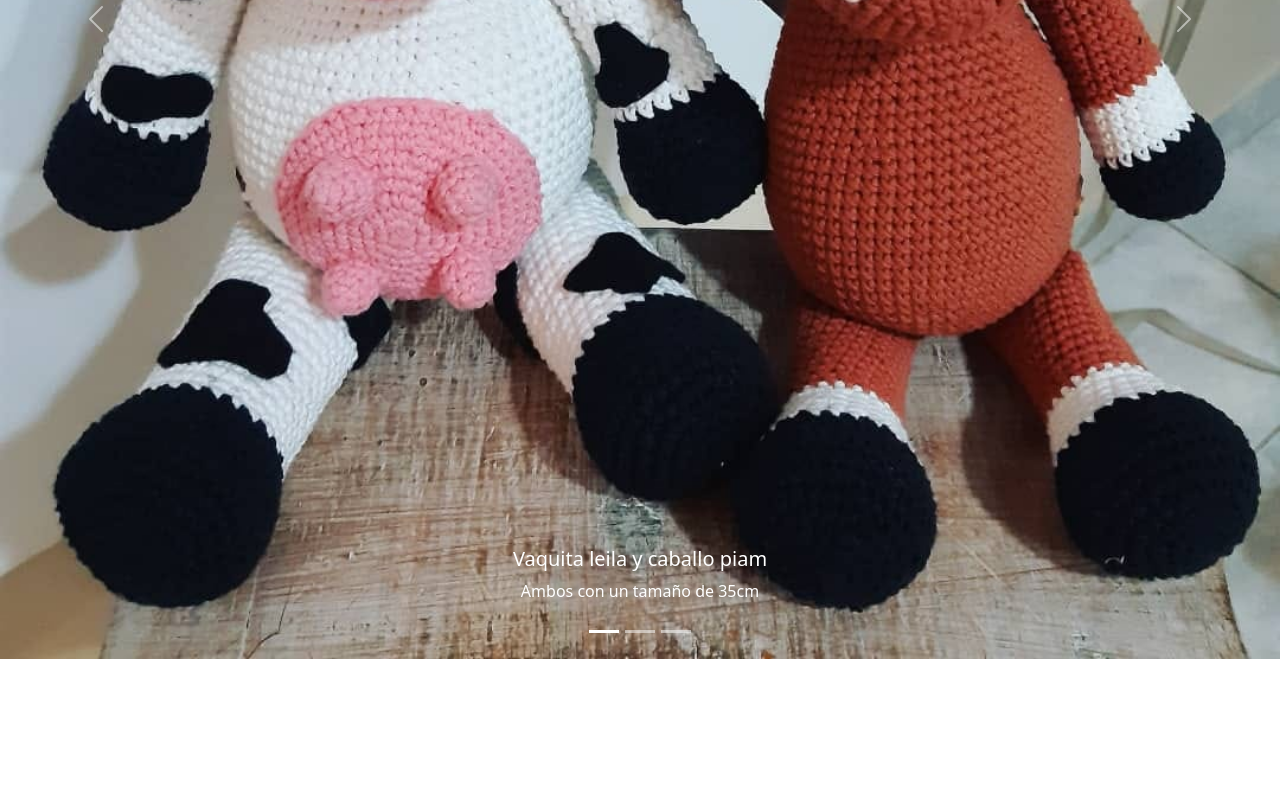
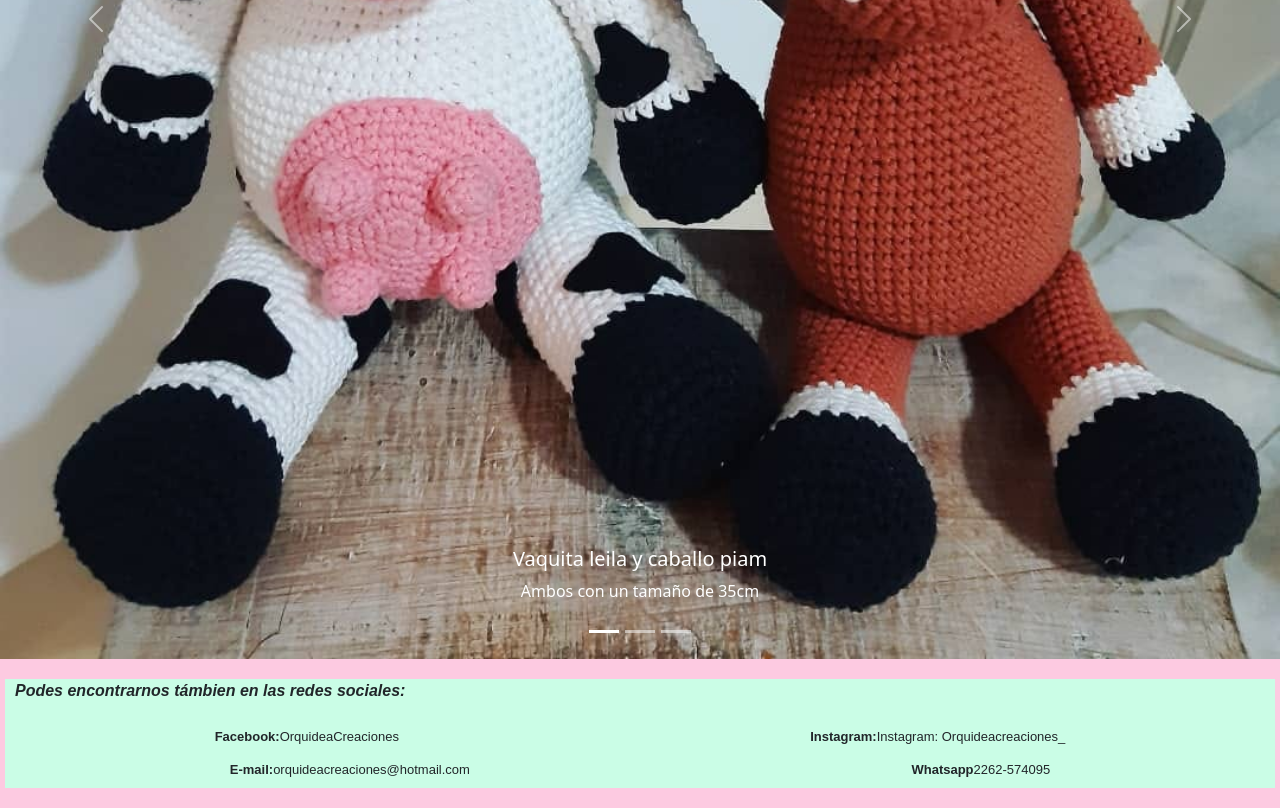
Before and after one commit to GuadalupeLippo/trabajo-final, a plain HTML site: page index.html in a window 1280 px wide. Shown: the part 2883-3691 px from the top of the page. Before the commit the page ends 3542 px from the top, so only its background shows below. Drawn offline with nearby package versions, Linux system fonts and the light colour scheme.

Commit message:
trabajo final

```diff
--- a/index.css
+++ b/index.css
@@ -87,7 +87,7 @@ span{
     flex-direction: column;
     align-items: space-around;
     margin-top: 150px;
-    background-color: rgb(238, 165, 199);
+    background-color: rgb(253, 171, 210);
 
 }
 
@@ -96,6 +96,33 @@ span{
     padding: 50px;
     font-family: cursive;
     text-align: center;
-    background-color: rgb(160, 209, 209);
+    background-color: rgb(141, 228, 228);
     border-radius: 50%;
 }
+footer{
+    display: flex;
+    flex-direction: row;
+}
+.footer{
+    background-color: #cafde6;;
+    width: 100%;
+    margin: 20px 5px;
+    display: flex;
+    flex-direction: column;
+}
+.tittle{
+    padding-left: 10px;
+    font-family: sans-serif;
+    font-style:italic;
+
+
+}
+.redes{
+    margin:2px;
+    padding: 2px;;
+    display: flex;
+    flex-direction: row;
+    justify-content: space-around;
+    font-family: sans-serif;
+    font-size:small ;
+}
--- a/index.html
+++ b/index.html
@@ -122,6 +122,21 @@
        </button>
       </div>
   </section>
+  <footer>
+    <div class="footer">
+      <div class="tittle"><p><strong>Podes encontrarnos támbien en las redes sociales:</strong></p></div>
+      <div>
+       <div class="redes">
+          <di class="redes"><strong>Facebook:</strong>OrquideaCreaciones</di>
+          <di class="redes"><strong>Instagram:</strong>Instagram: Orquideacreaciones_</di>
+        </div>
+        <div class="redes">
+          <di class="redes"><strong>E-mail:</strong> orquideacreaciones@hotmail.com</di>
+          <di class="redes"><strong>Whatsapp</strong> 2262-574095</di>
+        </div>
+      </div>
+    </div>
+    </footer>
 </div>
 
     <script src="https://cdn.jsdelivr.net/npm/bootstrap@5.3.0/dist/js/bootstrap.bundle.min.js" integrity="sha384-geWF76RCwLtnZ8qwWowPQNguL3RmwHVBC9FhGdlKrxdiJJigb/j/68SIy3Te4Bkz" crossorigin="anonymous"></script>
```
